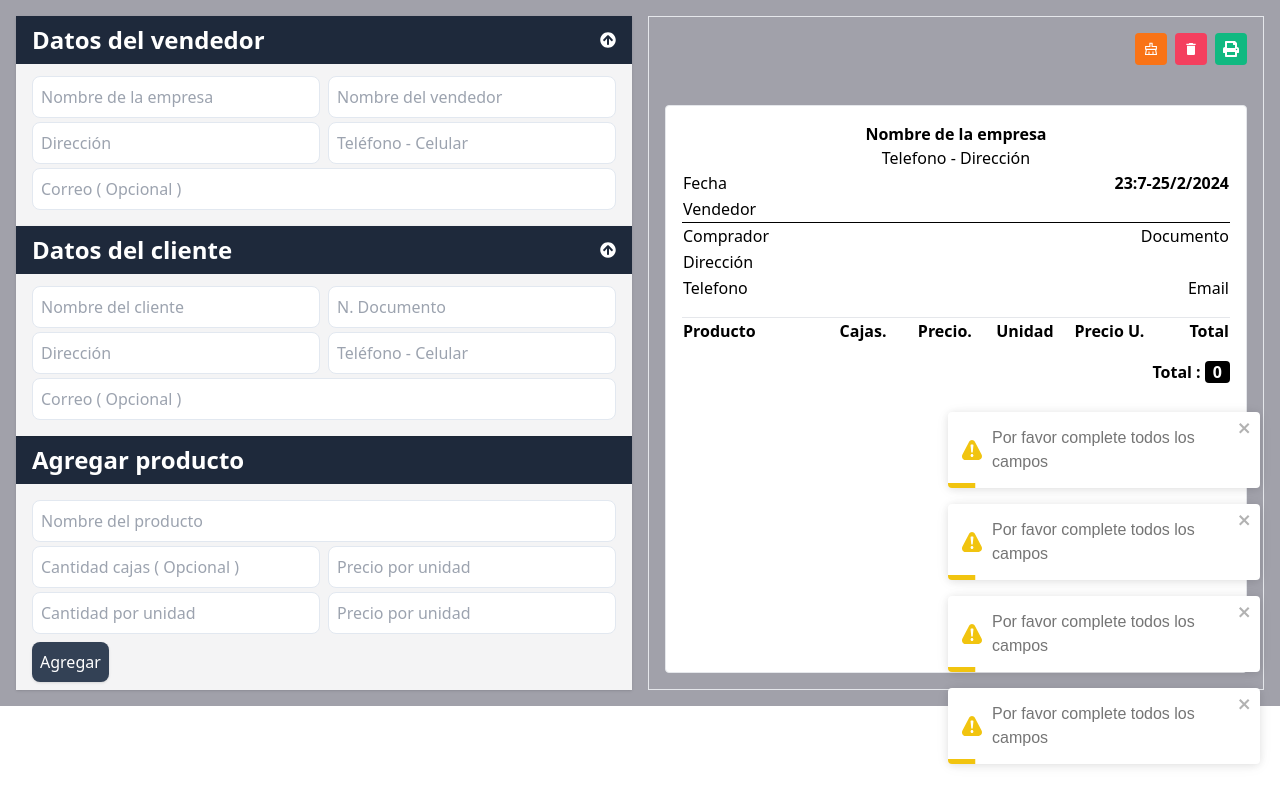
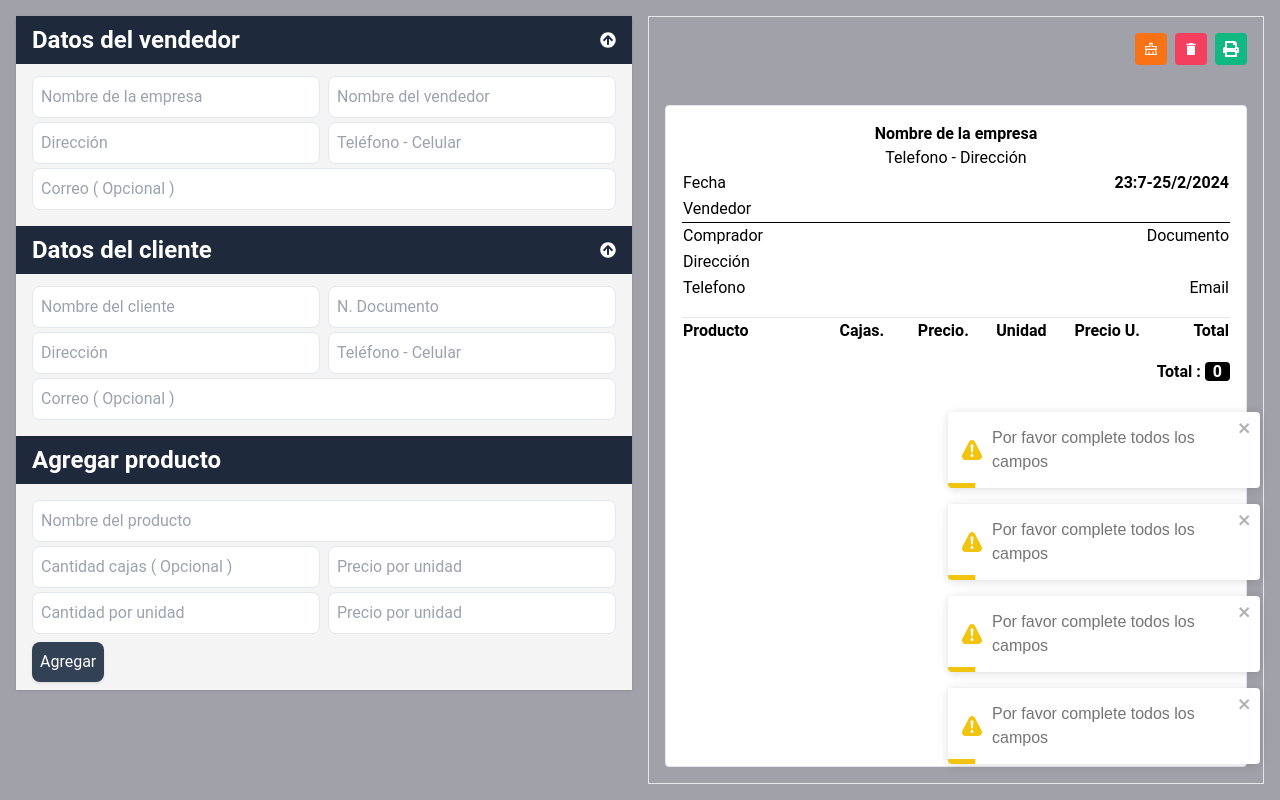
Before and after one commit to k-alex-leon/invoice-react-app-main, a React (Vite) app: page / in a window 1280 px wide. Built offline with nearby package versions, Linux system fonts and the light colour scheme.

Commit message:
style: body height issues fixed

```diff
--- a/src/index.css
+++ b/src/index.css
@@ -1,3 +1,10 @@
 @tailwind base;
 @tailwind components;
 @tailwind utilities;
+
+#root, body, html {
+  height: 100%;
+  margin: 0;
+  padding: 0;
+  font-family: 'Roboto', sans-serif;
+}
```
